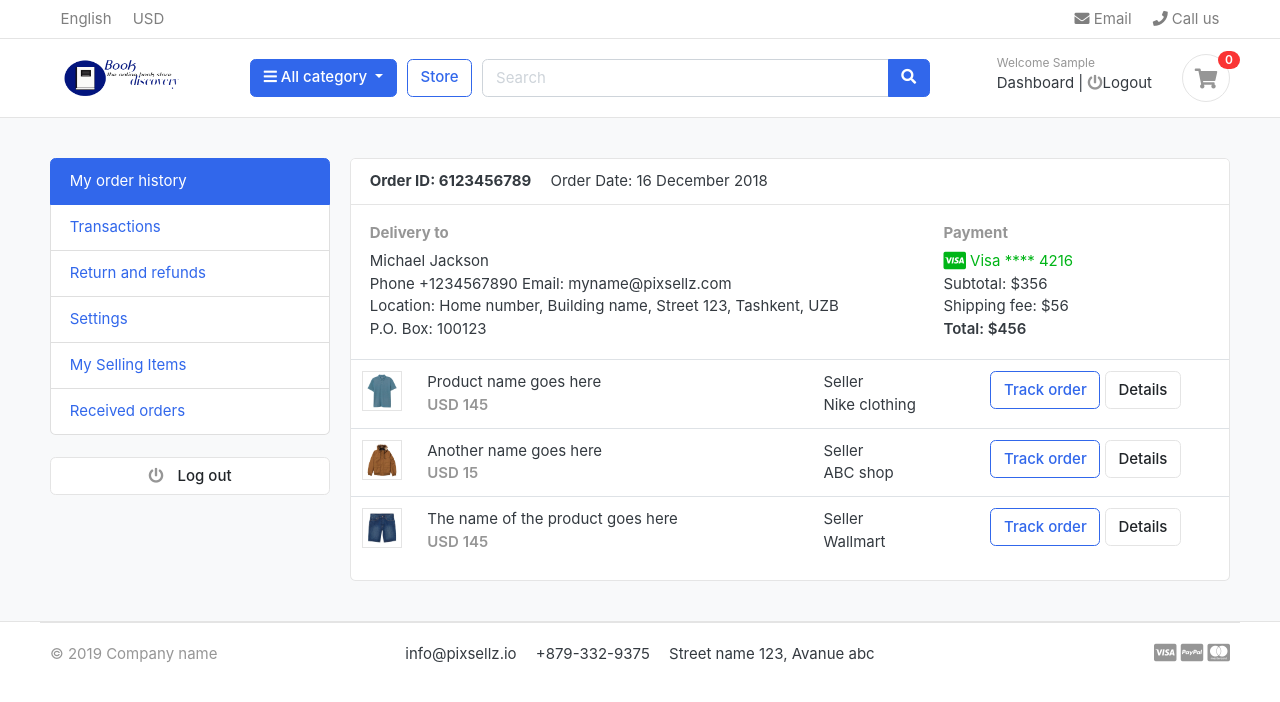
After one commit to Ikram327/Final_Y_P, a Django app: page /accounts/ in a window 1280 px wide. The commit adds this page. Shown: the top 702 px of the page. Run offline with Django 3.2, Linux system fonts and the light colour scheme; the visitor is signed in with stand-in values (Sample User, id 1); data that the repository does not hold is empty; some libraries are stand-ins or nearby versions; some web fonts are replaced.

Commit message:
reset password.....

```diff
--- /dev/null
+++ b/accounts/urls.py
@@ -0,0 +1,13 @@
+from django.urls import path
+from .import views
+
+urlpatterns=[
+path('register/',views.register,name='register'),
+path('login/',views.login,name='login'),
+path('logout/',views.logout,name='logout'),
+path('dashboard/',views.dashboard,name='dashboard'),
+path('',views.dashboard,name='dashboard'),
+path('forgotPassword/',views.forgotPassword,name='forgotPassword'),
+path('restpassword_validate/<uidb64>/<token>/',views.restpassword_validate,name='restpassword_validate'),
+path('resetPassword/',views.resetPassword,name='resetPassword'),
+]
--- a/accounts/views.py
+++ b/accounts/views.py
@@ -1,3 +1,121 @@
-from django.shortcuts import render
+from django.shortcuts import render,redirect
+from .forms import RegistrationForm
+from .models import Account
+from django.contrib import messages,auth
+from django.http import HttpResponse
+from django.contrib.auth.decorators import login_required
+# for reset_password_email
+from django.contrib.sites.shortcuts import get_current_site
+from django.template.loader import render_to_string
+from django.utils.http import urlsafe_base64_encode,urlsafe_base64_decode
+from django.utils.encoding import force_bytes
+from django .contrib.auth.tokens import default_token_generator
+from django.core.mail import EmailMessage
+def register(request):
+    if request.method=='POST':
+        form = RegistrationForm(request.POST)
+        # print(form.errors)
+        if form.is_valid():
+            first_name=form.cleaned_data['first_name']
+            last_name=form.cleaned_data['last_name']
+            email=form.cleaned_data['email']
+            phone_number=form.cleaned_data['phone_number']
+            password=form.cleaned_data['password']
+            username=email.split("@")[0]
+            user = Account.objects.create_user(first_name=first_name,last_name=last_name,username=username,email=email,password=password)
+            user.phone_number=phone_number
+            user.save()
+            messages.success(request,'Registration successful.')
+            return redirect('login')
+    else:
+        form =RegistrationForm()
+    context = {
+            'form':form,
+    }
+    return render(request, 'accounts/register.html',context)
 
-# Create your views here.
+
+def login(request):
+    if request.method=='POST':
+        email=request.POST['email']
+        password=request.POST['password']
+        user=auth.authenticate(email=email,password=password)
+        if user is not None:
+            auth.login(request,user)
+            messages.success(request,"You are now logged in. ")
+            return redirect('dashboard')
+        else:
+            messages.error(request,"Invalid login credentials. ")
+            return redirect('login')
+    return render(request, 'accounts/login.html')
+
+@login_required(login_url='login')
+def logout(request):
+    auth.logout(request)
+    messages.success(request,'You are logged out.')
+
+    return redirect('login')
+@login_required(login_url='login')
+def dashboard(request):
+    return render(request,'accounts/dashboard.html')
+
+
+def forgotPassword(request):
+    if request.method=='POST':
+        email=request.POST['email']
+        if Account.objects.filter(email=email).exists():
+            user=Account.objects.get(email__exact=email)
+
+
+            current_site=get_current_site(request)
+            mail_subject='Rest Your Password'
+            message=render_to_string('accounts/reset_password_email.html',{
+            'user':user,
+            'domain':current_site,
+            'uid':urlsafe_base64_encode(force_bytes(user.pk)),
+            'token':default_token_generator.make_token(user),
+            })
+            to_email=email
+            send_email=EmailMessage(mail_subject,message,to=[to_email])
+            send_email.send()
+
+            messages.success(request,'Password reset emil has been sent to your email address. ')
+            return redirect('login')
+
+
+
+        else:
+            messages.error(request,'Account does not exist!')
+            return redirect('forgotPassword')
+    return render(request,'accounts/forgotPassword.html')
+def restpassword_validate(request,uidb64,token):
+    try:
+        uid=urlsafe_base64_decode(uidb64).decode()
+        user=Account._default_manager.get(pk=uid)
+    except(TypeError,ValueError,OverflowError,Account.DoesNotExist):
+        user=None
+    if user is not None and default_token_generator.check_token(user,token):
+        request.session['uid']=uid
+        messages.success(request,'Please reset your password')
+        return redirect('resetPassword')
+    else:
+        messages.error(request,'This link is has been expired!')
+        return redirect('login')
+
+def resetPassword(request):
+    if request.method=='POST':
+        password=request.POST['password']
+        confirm_password=request.POST['confirm_password']
+        if password == confirm_password:
+            uid =request.session.get('uid')
+            user =Account.objects.get(pk=uid)
+            user.set_password(password)
+            user.save()
+            messages.success(request,'Password reset Sucessful')
+            return redirect('login')
+
+        else:
+            messages.error(request,'Passwords dont match')
+            return redirect('resetPassword')
+    else:
+         return render(request,'accounts/resetPassword.html')
--- a/carts/views.py
+++ b/carts/views.py
@@ -1,6 +1,7 @@
 from django.shortcuts import render,redirect,get_object_or_404
 from store.models import Book
 from .models import Cart,CartItem
+from django.core.exceptions import ObjectDoesNotExist
 from django.http import HttpResponse
 def _cart_id(request):
     cart=request.session.session_key
@@ -51,6 +52,8 @@ def remove_cart_item(request,product_id):
 
 def cart(request,total=0,quantity=0,cart_items=None):
     try:
+        tax=0
+        grand_total=0
         cart=Cart.objects.get(cart_id=_cart_id(request))
         cart_items=CartItem.objects.filter(cart=cart,is_active=True)
         for cart_item in cart_items:
@@ -58,7 +61,7 @@ def cart(request,total=0,quantity=0,cart_items=None):
             quantity += cart_item.quantity
         tax=(2*total)/100
         grand_total=total+tax
-    except ObjectNotExist:
+    except ObjectDoesNotExist:
         pass#just ignore
     context={
     'total':total,
--- a/fyp/urls.py
+++ b/fyp/urls.py
@@ -9,4 +9,5 @@ urlpatterns = [
     path('',views.home,name='home'),
     path('store/', include('store.urls')),
     path('cart/',include('carts.urls')),
+    path('accounts/',include('accounts.urls')),
 ]+static(settings.MEDIA_URL,document_root=settings.MEDIA_ROOT)
--- a/store/views.py
+++ b/store/views.py
@@ -17,7 +17,7 @@ def store(request,category_slug=None):
          paged_prodcuts=paginator.get_page(page)
          books_count=books.count()
     else:
-        books=Book.objects.all().filter(is_available=True)
+        books=Book.objects.all().filter(is_available=True).order_by('id')
         paginator=Paginator(books,6)
         page=request.GET.get('page')
         paged_prodcuts=paginator.get_page(page)
--- /dev/null
+++ b/templates/accounts/dashboard.html
@@ -0,0 +1,95 @@
+{%extends 'base.html'%}
+{%load static%}
+{%block content%}
+<section class="section-conten padding-y bg">
+{% include 'includes/alerts.html' %}
+<div class="container">
+	<div class="row">
+	<aside class="col-md-3">
+		<!--   SIDEBAR   -->
+		<ul class="list-group">
+			<a class="list-group-item active" href="#"> My order history </a>
+			<a class="list-group-item" href="#"> Transactions </a>
+			<a class="list-group-item" href="#"> Return and refunds </a>
+			<a class="list-group-item" href="#">Settings </a>
+			<a class="list-group-item" href="#"> My Selling Items </a>
+			<a class="list-group-item" href="#"> Received orders </a>
+		</ul>
+		<br>
+		<a class="btn btn-light btn-block" href="{% url 'logout' %}"> <i class="fa fa-power-off"></i> <span class="text">Log out</span> </a>
+		<!--   SIDEBAR .//END   -->
+	</aside>
+	<main class="col-md-9">
+		<article class="card">
+		<header class="card-header">
+			<strong class="d-inline-block mr-3">Order ID: 6123456789</strong>
+			<span>Order Date: 16 December 2018</span>
+		</header>
+		<div class="card-body">
+			<div class="row">
+				<div class="col-md-8">
+					<h6 class="text-muted">Delivery to</h6>
+					<p>Michael Jackson <br>
+					Phone +1234567890 Email: myname@pixsellz.com <br>
+			    	Location: Home number, Building name, Street 123,  Tashkent, UZB <br>
+			    	P.O. Box: 100123
+			 		</p>
+				</div>
+				<div class="col-md-4">
+					<h6 class="text-muted">Payment</h6>
+					<span class="text-success">
+						<i class="fab fa-lg fa-cc-visa"></i>
+					    Visa  **** 4216
+					</span>
+					<p>Subtotal: $356 <br>
+					 Shipping fee:  $56 <br>
+					 <span class="b">Total:  $456 </span>
+					</p>
+				</div>
+			</div> <!-- row.// -->
+		</div> <!-- card-body .// -->
+		<div class="table-responsive">
+		<table class="table table-hover">
+			<tr>
+				<td width="65">
+					<img src="../images/items/1.jpg" class="img-xs border">
+				</td>
+				<td>
+					<p class="title mb-0">Product name goes here </p>
+					<var class="price text-muted">USD 145</var>
+				</td>
+				<td> Seller <br> Nike clothing </td>
+				<td width="250"> <a href="#" class="btn btn-outline-primary">Track order</a> <a href="#" class="btn btn-light"> Details </a> </td>
+			</tr>
+			<tr>
+				<td>
+					<img src="../images/items/2.jpg" class="img-xs border">
+				</td>
+				<td>
+					<p class="title mb-0">Another name goes here </p>
+					<var class="price text-muted">USD 15</var>
+				</td>
+				<td> Seller <br> ABC shop </td>
+				<td> <a href="#" class="btn btn-outline-primary">Track order</a> <a href="#" class="btn btn-light"> Details </a> </td>
+			</tr>
+			<tr>
+				<td>
+					<img src="../images/items/3.jpg" class="img-xs border">
+				</td>
+				<td>
+					<p class="title mb-0">The name of the product  goes here </p>
+					<var class="price text-muted">USD 145</var>
+				</td>
+				<td> Seller <br> Wallmart </td>
+				<td> <a href="#" class="btn btn-outline-primary">Track order</a> <a href="#" class="btn btn-light"> Details </a> </td>
+			</tr>
+		</table>
+		</div> <!-- table-responsive .end// -->
+		</article> <!-- order-group.// -->
+	</main>
+</div> <!-- row.// -->
+</div>
+
+
+</section>
+{%endblock%}
--- /dev/null
+++ b/templates/includes/alerts.html
@@ -0,0 +1,14 @@
+{% if messages %}
+
+    {% for message in messages %}
+    <div  class="container message">
+    <div{% if message.tags %} class="alert alert-{{ message.tags }}"{% endif %} role="alert">
+    <button type="button" class="close" data-dismiss="alert"><span aria-hidden="true">&times;</span> </button>
+    {% if message.level == DEFAULT_MASSAGE_LEVELS.ERROR %}Important:{% endif %}
+    {{ message }}
+
+  </div>
+  </div>
+    {% endfor %}
+
+{% endif %}
--- a/templates/includes/navbar.html
+++ b/templates/includes/navbar.html
@@ -60,13 +60,24 @@
   </div> <!-- col.// -->
   <div class="col-lg-3 col-sm-6 col-8 order-2 order-lg-3">
         <div class="d-flex justify-content-end mb-3 mb-lg-0">
+          {% if user.id is  None %}
           <div class="widget-header">
             <small class="title text-muted">Welcome guest!</small>
             <div>
-              <a href="./signin.html">Sign in</a> <span class="dark-transp"> | </span>
-              <a href="./register.html"> Register</a>
+              <a href="{% url 'login' %}">Sign in</a> <span class="dark-transp"> | </span>
+              <a href="{% url 'register' %}"> Register</a>
             </div>
           </div>
+          {% else %}
+          <div class="widget-header">
+            <small class="title text-muted">Welcome {{user.first_name}}</small>
+            <div>
+              <a href="{% url 'dashboard' %}">Dashboard</a> <span class="dark-transp"> | </span>
+              <a href="{% url 'logout' %}"><i class="fa fa-power-off"></i><span class="text">Logout</span></a>
+            </div>
+          </div>
+
+          {% endif %}
           <a href="{% url 'cart'%}" class="widget-header pl-3 ml-3">
             <div class="icon icon-sm rounded-circle border"><i class="fa fa-shopping-cart"></i></div>
             <span class="badge badge-pill badge-danger notify">{{cart_count}}</span>
```
Also changed, not shown: accounts/forms.py (added, +29 -0 lines), accounts/models.py (+7 -8 lines), fyp/settings.py (+12 -1 lines), static/js/script.js (+4 -16 lines), templates/accounts/forgotPassword.html (added, +35 -0 lines), templates/accounts/login.html (added, +38 -0 lines), templates/accounts/register.html (added, +58 -0 lines), templates/accounts/resetPassword.html (added, +33 -0 lines), templates/accounts/reset_password_email.html (added, +7 -0 lines).
